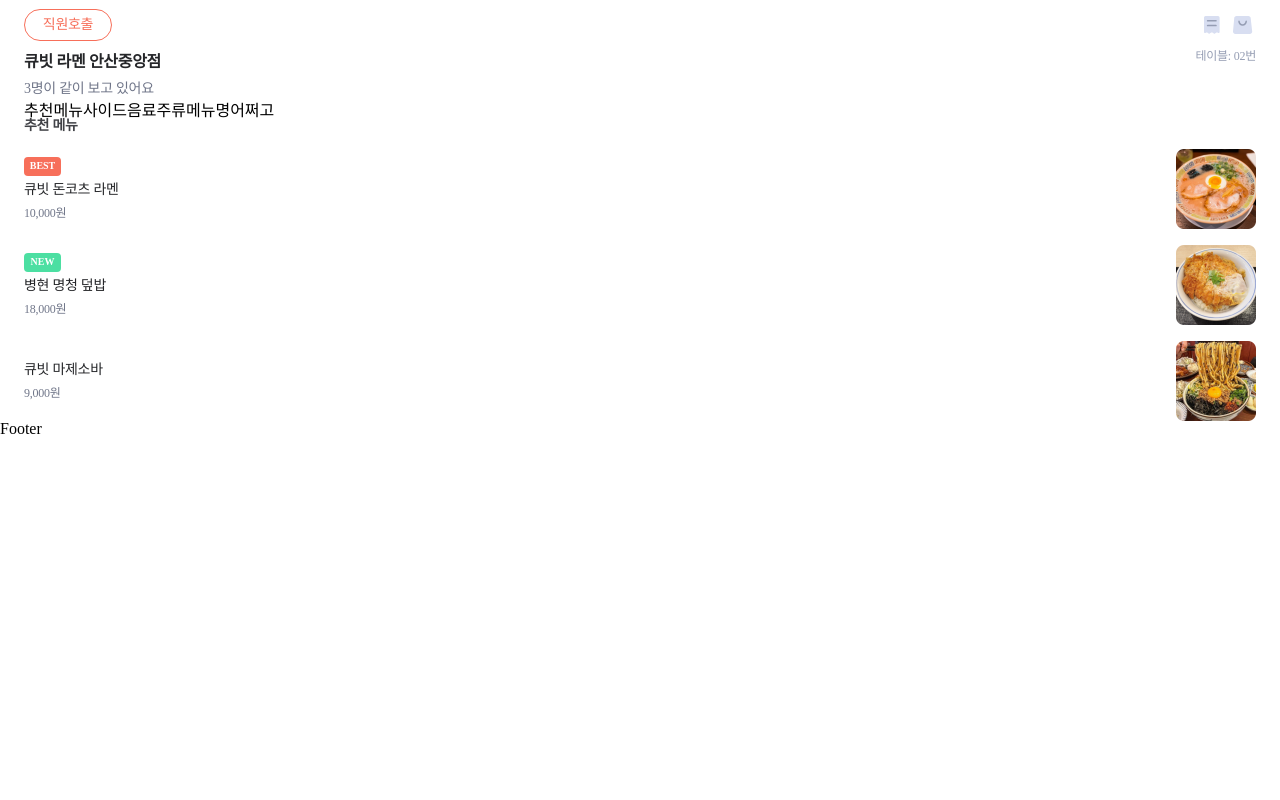
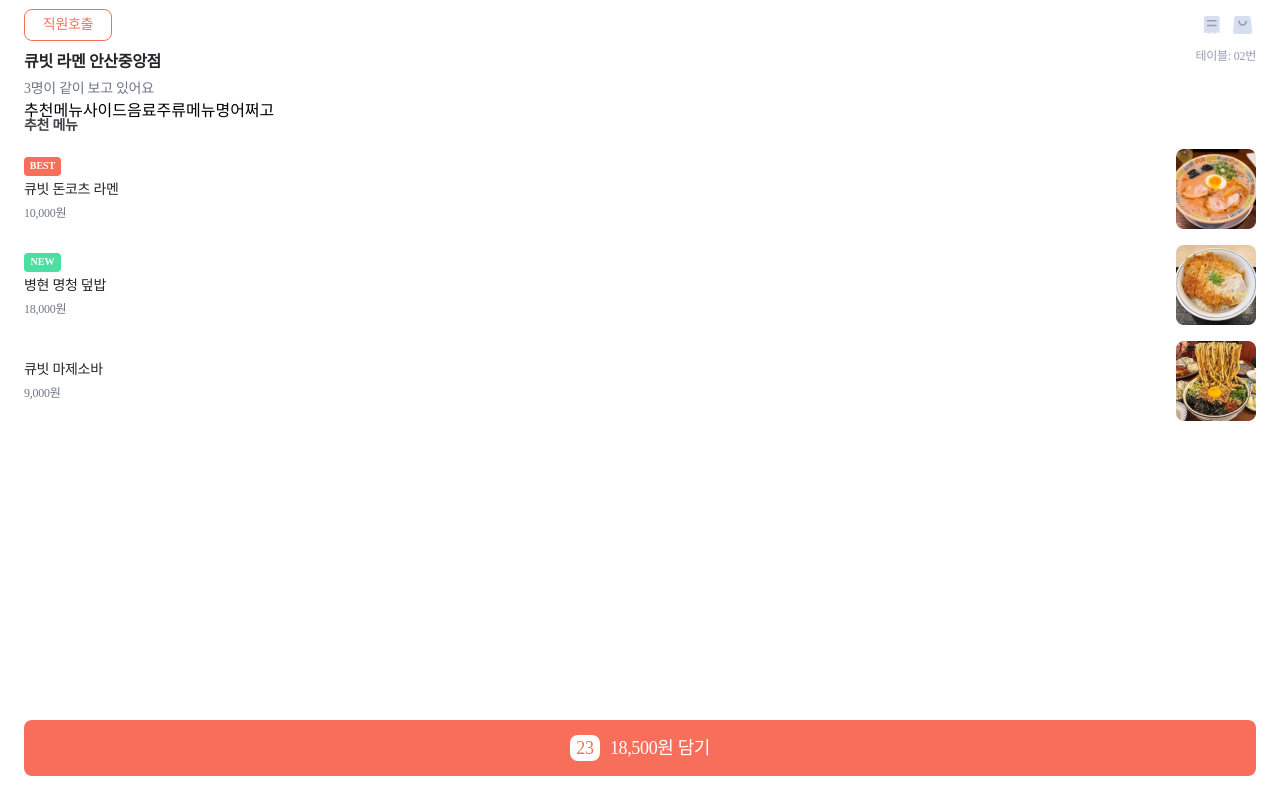
Before and after one commit to spearboy/project_qbit, a Next.js app: page /main in a window 1280 px wide. Built offline with nearby package versions, Linux system fonts and the light colour scheme.

Commit message:
update header and footer

```diff
--- a/src/assets/css/setting/_common.scss
+++ b/src/assets/css/setting/_common.scss
@@ -2,7 +2,22 @@
     width: 100%;
     padding: 0px 24px;
 }
-
+.button__count__box {
+    position: relative;
+    width: 30px;
+    height: 26px;
+    display: flex;
+    flex-direction: column;
+    border-radius: 8px;
+    opacity: 1;
+    background-color: var(--greyscale-color-000);
+    font-size: 18px;
+    font-weight: 500;
+    line-height: 26px;
+    text-align: center;
+    letter-spacing: -0.02em;
+    color: var(--main-color-500);
+}
 .main__button {
     min-width: fit-content;
     width: 100%;
@@ -20,6 +35,8 @@
     text-align: center;
     letter-spacing: -0.02em;
     color: var(--greyscale-color-000);
+    border-radius: 8px;
+    cursor: pointer;
     &:hover {
 
     }
@@ -41,6 +58,8 @@
     text-align: center;
     letter-spacing: -0.02em;
     color: var(--greyscale-color-500);
+    border-radius: 8px;
+    cursor: pointer;
 }
 .call__button {
     width: 88px;
@@ -59,6 +78,8 @@
     text-align: center;
     letter-spacing: -0.02em;
     color: var(--main-color-500);
+    border-radius: 8px;
+    cursor: pointer;
 }
 
 .button__disabled {
@@ -84,6 +105,19 @@
         align-items: center;
         gap: 8px;
     }
+}
+.bottom__wrapper {
+    position: fixed;
+    bottom: 0px;
+    left: 0px;
+    width: 100%;
+    height: 120px;
+    display: flex;
+    flex-direction: column;
+    align-items: center;
+    justify-content: flex-end;
+    padding-bottom: 24px;
+    background: linear-gradient(1deg, #FFFFFF 69%, rgba(255, 255, 255, 0) 96%);
 }
 
 .icon-24 {
--- a/src/components/common/Footer.jsx
+++ b/src/components/common/Footer.jsx
@@ -1,5 +1,10 @@
 export const Footer = () => {
   return (
-    <div>Footer</div>
+    <div className="bottom__wrapper container" >
+      <div className="main__button">
+        <div className="button__count__box">23</div>
+        18,500원 담기
+      </div>
+    </div>
   )
 }
```
